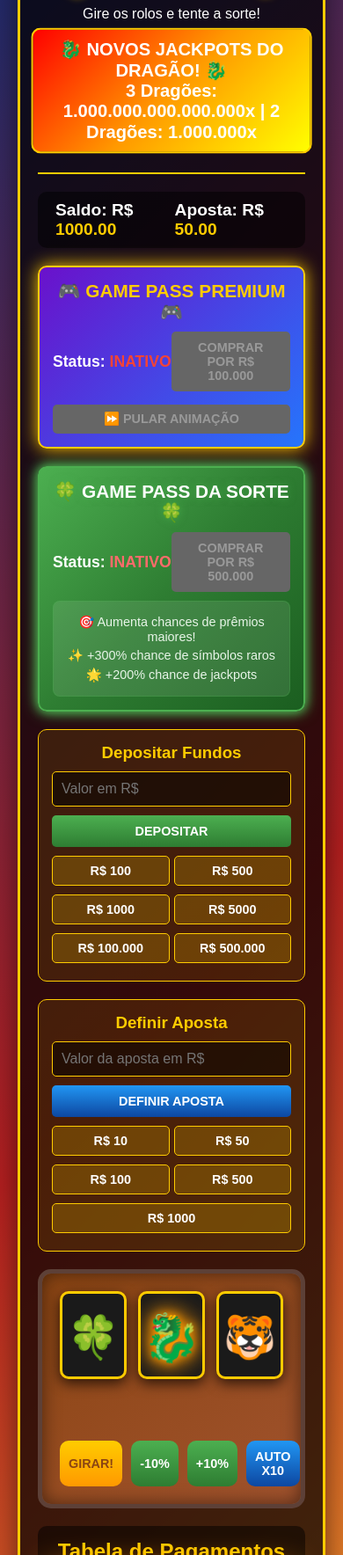
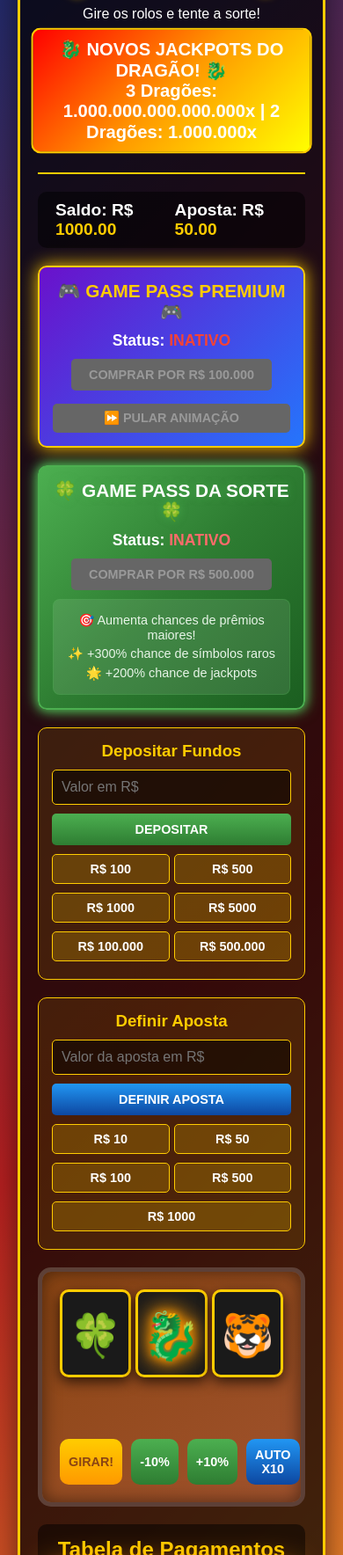
Before and after one commit to MiguelRamalhoPontes/jogoTesteIA, a plain HTML site: page index.html in a window 390 px wide. Shown: the part 84-1852 px from the top of the page at 88% size. Drawn offline with Linux system fonts and the light colour scheme.

Commit message:
tigrinho

```diff
--- a/index.html
+++ b/index.html
@@ -7,7 +7,7 @@
     <link rel="stylesheet" href="style.css">
 </head>
 <body>
-    <div id="luck-indicator" class="luck-indicator">🍀 SORTE ATIVA</div>
+    <div class="luck-indicator" id="luck-indicator">🍀 SORTE ATIVA</div>
 
     <div class="container">
         <header>
@@ -86,19 +86,13 @@
         <div class="slot-machine">
             <div class="reels-container">
                 <div class="reel" id="reel1">
-                    <div class="reel-content" id="reel-content1">
-                        <!-- Símbolos serão inseridos via JavaScript -->
-                    </div>
+                    <div class="reel-content" id="reel-content1"></div>
                 </div>
                 <div class="reel" id="reel2">
-                    <div class="reel-content" id="reel-content2">
-                        <!-- Símbolos serão inseridos via JavaScript -->
-                    </div>
+                    <div class="reel-content" id="reel-content2"></div>
                 </div>
                 <div class="reel" id="reel3">
-                    <div class="reel-content" id="reel-content3">
-                        <!-- Símbolos serão inseridos via JavaScript -->
-                    </div>
+                    <div class="reel-content" id="reel-content3"></div>
                 </div>
             </div>
 
@@ -183,9 +177,7 @@
 
         <div class="history">
             <h2>Histórico</h2>
-            <div id="history-list">
-                <!-- Histórico será inserido via JavaScript -->
-            </div>
+            <div id="history-list"></div>
         </div>
     </div>
 
--- a/script.js
+++ b/script.js
@@ -265,7 +265,8 @@ function showInstantResult() {
         }
 
         if (targetPosition !== -1) {
-            reelContent.style.top = (-targetPosition * 150) + 'px';
+            const symbolHeight = window.innerWidth <= 600 ? 100 : 150;
+            reelContent.style.top = (-targetPosition * symbolHeight) + 'px';
         }
     }
 
@@ -275,7 +276,7 @@ function showInstantResult() {
 // Girar um rolo específico
 function spinReel(reelIndex, targetSymbol) {
     const reelContent = reelContents[reelIndex];
-    const symbolHeight = 150;
+    const symbolHeight = window.innerWidth <= 600 ? 100 : 150;
 
     const symbolsArray = Array.from(reelContent.children);
     let targetPosition = -1;
--- a/style.css
+++ b/style.css
@@ -439,10 +439,11 @@ h1 {
     display: flex;
     justify-content: space-between;
     margin-bottom: 20px;
+    gap: 10px;
 }
 
 .reel {
-    width: 30%;
+    flex: 1;
     height: 150px;
     background: #1a1a1a;
     border: 3px solid #ffcc00;
@@ -455,15 +456,20 @@ h1 {
 .reel-content {
     position: absolute;
     width: 100%;
+    height: 100%;
+    display: flex;
+    flex-direction: column;
     transition: top 3s cubic-bezier(0.2, 0.8, 0.2, 1);
 }
 
 .symbol {
     height: 150px;
+    min-height: 150px;
     display: flex;
     justify-content: center;
     align-items: center;
     font-size: 4rem;
+    width: 100%;
 }
 
 .dragon-symbol {
@@ -844,6 +850,7 @@ footer {
 
     .symbol {
         height: 100px;
+        min-height: 100px;
         font-size: 3rem;
     }
 
@@ -868,4 +875,13 @@ footer {
         flex: 1 0 45%;
         margin-bottom: 5px;
     }
+
+    .game-pass-info, .game-pass-luck-info {
+        flex-direction: column;
+        gap: 10px;
+    }
+
+    .reels-container {
+        gap: 5px;
+    }
 }
```
